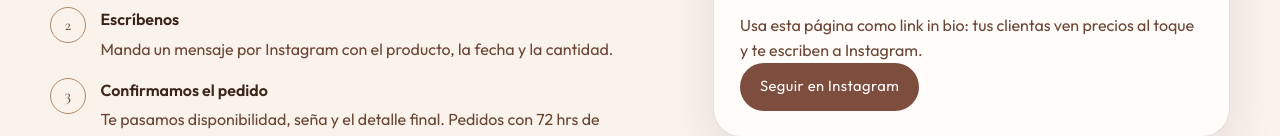
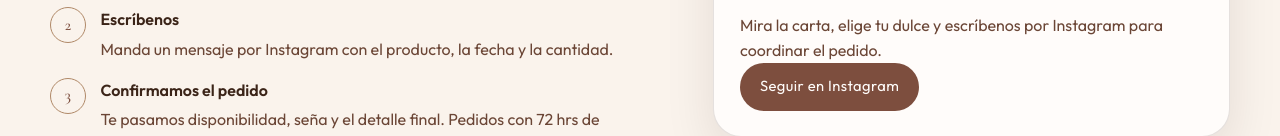
Before and after one commit to MarceDiazIPVG/nina.github.io, a plain HTML site: page index.html in a window 1280 px wide. Shown: the part 4735-4871 px from the top of the page. Drawn offline with nearby package versions, Linux system fonts and the light colour scheme.

Commit message:
Actualizar contenido

```diff
--- a/index.html
+++ b/index.html
@@ -178,7 +178,7 @@
             </div>
           </header>
           <p>Repostería casera. Pedidos con 72 hrs de anticipación. Entregas en Chiguayante, Centro CCP y UdeC (cobro adicional). Abono del 50%.</p>
-          <p class="muted">Usa esta página como link in bio: tus clientas ven precios al toque y te escriben a Instagram.</p>
+          <p class="muted">Mira la carta, elige tu dulce y escríbenos por Instagram para coordinar el pedido.</p>
           <a class="btn btn--wine" data-ig href="https://www.instagram.com/nina.patisserie1/" target="_blank" rel="noopener">Seguir en Instagram</a>
         </aside>
       </div>
--- a/js/datos.js
+++ b/js/datos.js
@@ -1,7 +1,7 @@
 /* =========================================================
    NINA — datos editables
    Fotos y textos tomados del Instagram @nina.patisserie1
-   Para cargar un precio, poné el número en pesos (ej: 18000).
+   Para cargar un precio, pon el número en pesos (ej: 18000).
    Si queda null, la web muestra "Consultar".
    ========================================================= */
 
```
